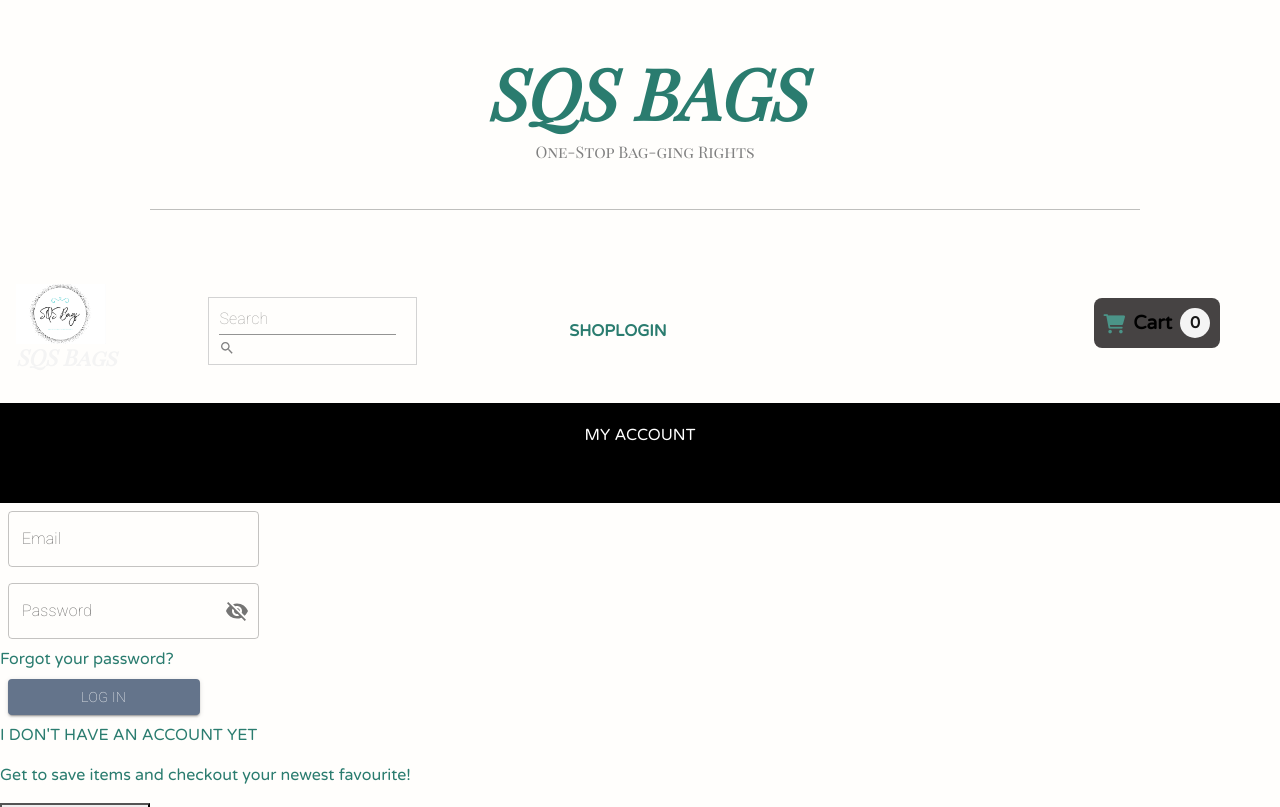
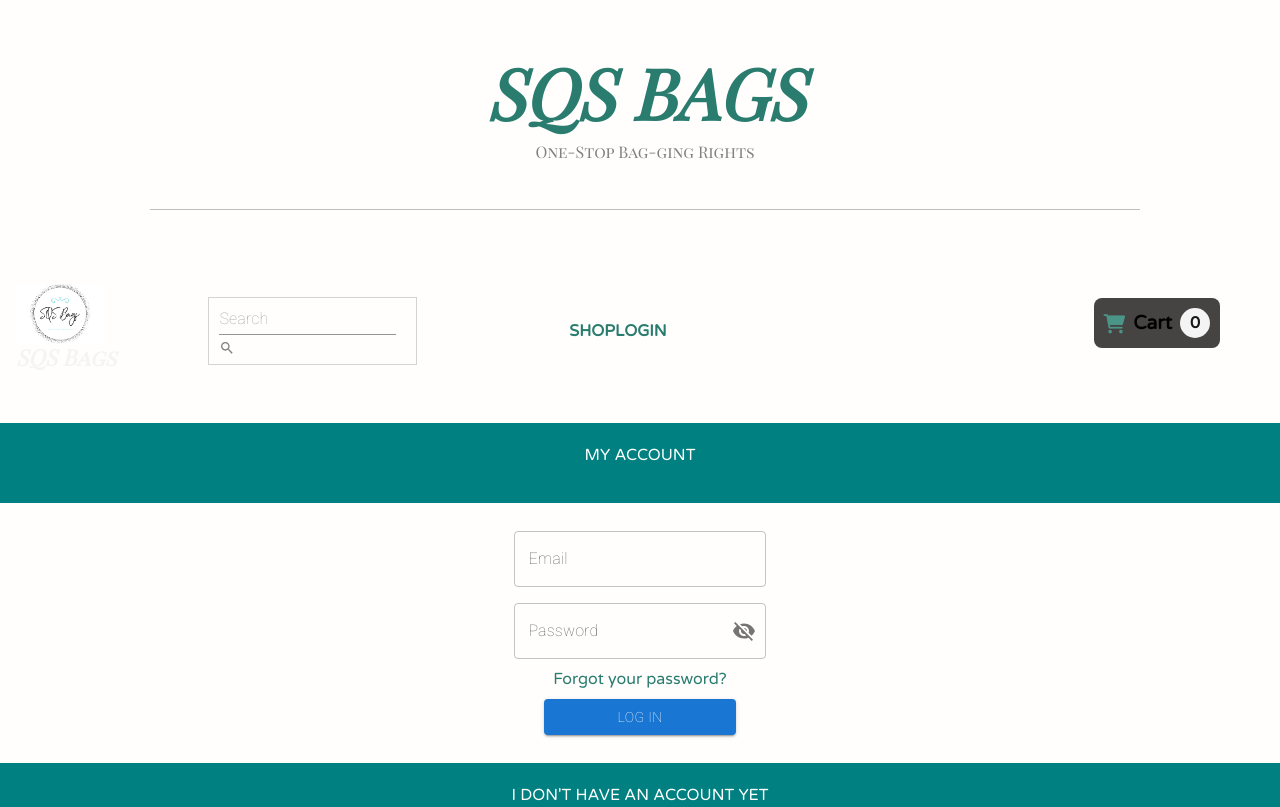
Before and after one commit to skhin/SQSBags, a React (Create React App) app in the folder frontend/: page /login in a window 1280 px wide. Shown: the top 807 px of the page. Built offline with nearby package versions, Linux system fonts and the light colour scheme; a web font is replaced by a local one.

Commit message:
register and login alignment

```diff
--- a/frontend/src/components/Login.js
+++ b/frontend/src/components/Login.js
@@ -68,38 +68,28 @@ const Login = () => {
     history.push(path);
   };
 
-  const theme = createTheme({
-    status: {
-      danger: "#e53e3e",
-    },
-    palette: {
-      primary: {
-        main: "#0971f1",
-        darker: "#053e85",
-      },
-      neutral: {
-        main: "#64748B",
-        contrastText: "#fff",
-      },
-    },
-  });
   const header = {
     position: "-webkit-sticky",
     position: "sticky",
     top: "0",
-    backgroundColor: "black",
+    backgroundColor: "teal",
     color: "white",
     textAlign: "center",
-    height: "100px",
-    paddingTop: "20px",
+    height: "80px",
+    justifyContent: "center",
+    marginBottom: "20px",
+    marginTop: "20px",
+  };
+  const inputs = {
+    display: "flex",
+    flexDirection: "column",
+    alignItems: "center",
   };
   return (
     <>
       <header style={header}>MY ACCOUNT</header>
-      <div
-        className="login"
-        style={{ display: "flex", flexDirection: "column" }}
-      >
+      <div className="login" style={inputs}>
+        <div>
           <TextField
             id="outlined-basic"
             label="Email"
@@ -107,6 +97,8 @@ const Login = () => {
             onChange={handleEmailChange}
             // variant="outlined"
           />
+        </div>
+        <div>
           <FormControl sx={{ m: 1, width: "25ch" }} variant="outlined">
             <InputLabel htmlFor="outlined-adornment-password">
               Password
@@ -131,22 +123,23 @@ const Login = () => {
               label="Password"
             />
           </FormControl>
+        </div>
         <a href="">Forgot your password?</a>
-        <ThemeProvider theme={theme}>
+
         <Button
           variant="contained"
           sx={{ m: 1, width: "25ch" }}
-            color="neutral"
           onClick={handleSubmit}
         >
           LOG IN
         </Button>
-        </ThemeProvider>
       </div>
       <div>
-        <p>I DON'T HAVE AN ACCOUNT YET</p>
+        <header style={header}>I DON'T HAVE AN ACCOUNT YET</header>
+        <div style={{ textAlign: "center" }}>
           <p>Get to save items and checkout your newest favourite!</p>
           <button onClick={routeChange}>Create My Account</button>
+        </div>
       </div>
     </>
   );
--- a/frontend/src/components/Register.css
+++ b/frontend/src/components/Register.css
@@ -14,6 +14,9 @@ header {
 
 .section {
   text-align: center;
-  padding-top: 150px;
-  padding-bottom: 150px;
+  padding-top: 200px;
+  padding-bottom: 250px;
+  display: flex;
+  flex-direction: column;
+  align-items: center;
 }
--- a/frontend/src/components/Register.js
+++ b/frontend/src/components/Register.js
@@ -523,7 +523,6 @@ const Register = () => {
       <div
         className="section"
         id="register-email"
-        style={{ display: "flex", flexDirection: "column" }}
       >
         <p>Login Information</p>
         <TextField
@@ -545,9 +544,6 @@ const Register = () => {
         <Button
           variant="outlined"
           sx={{ m: 1, width: "25ch" }}
-          // onClick={() => {
-          //   console.log("click!");
-          // }}
           onClick={passwordRoute}
         >
           Next
```
Lines whose indentation alone changed are shown as unchanged.
